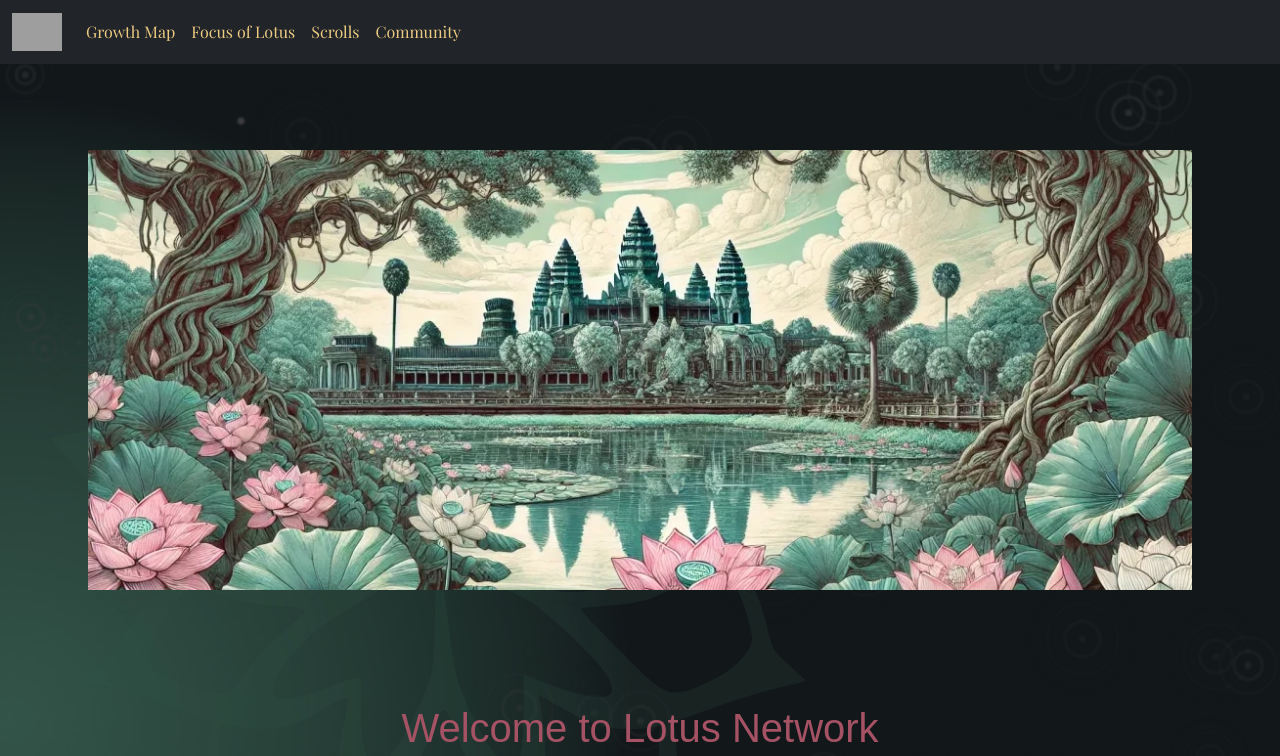
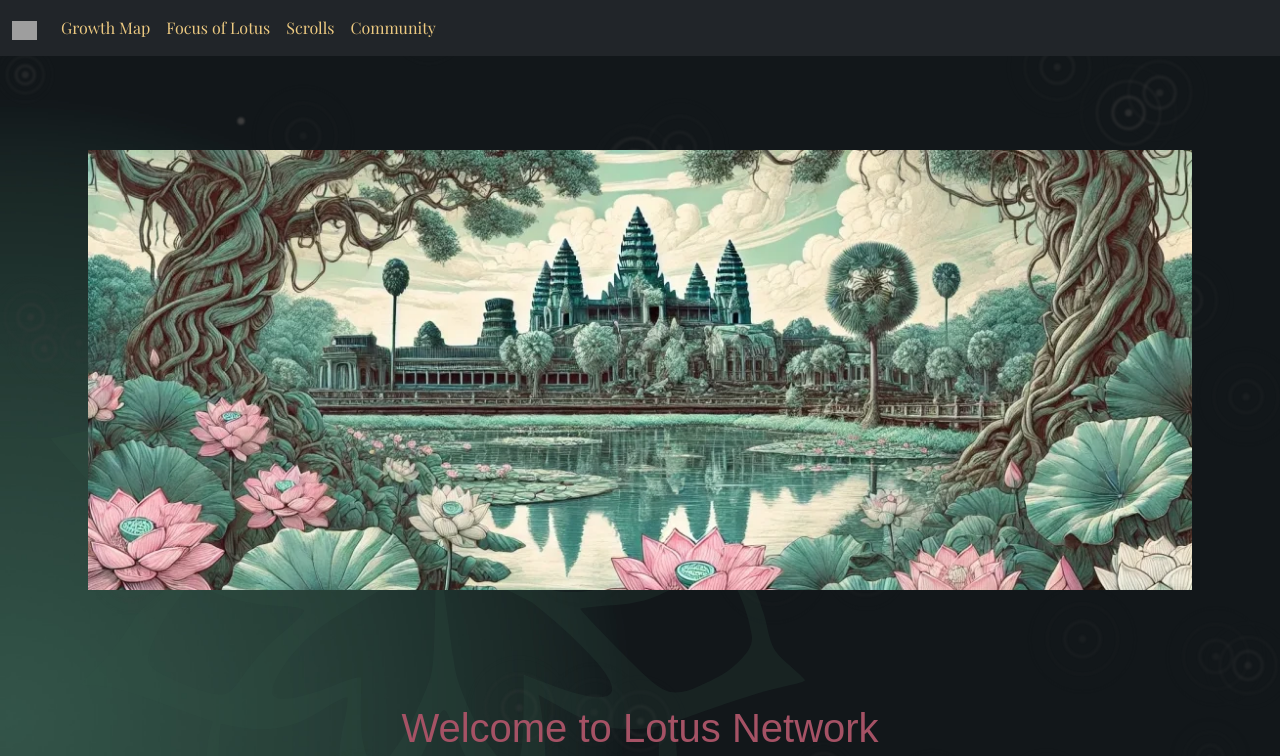
Before and after one commit to lotuscommunity/website, a plain HTML site: page www/scrolls.html in a window 1280 px wide. Shown: the top 756 px of the page. Drawn offline with Linux system fonts and the light colour scheme; grey boxes are pictures that could not be loaded; a web font is replaced by a local one.

Commit message:
Resize logo in scroll page

```diff
--- a/www/scrolls.html
+++ b/www/scrolls.html
@@ -15,7 +15,7 @@
         <nav class="navbar navbar-expand-md navbar-dark fixed-top bg-dark">
           <div class="container-fluid">
             <a class="navbar-brand" href="index.html">
-                <img src="img/lotus_network.svg" width="50px">
+                <img src="img/lotus_network.svg" width="25px">
             </a>
             <button class="navbar-toggler collapsed" type="button" data-bs-toggle="collapse" data-bs-target="#navbarCollapse" aria-controls="navbarCollapse" aria-expanded="false" aria-label="Toggle navigation">
               <span class="navbar-toggler-icon"></span>
```
